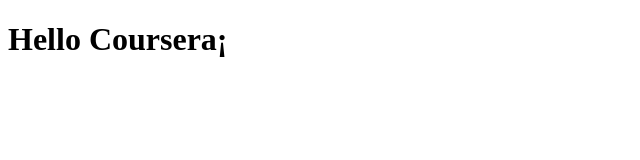
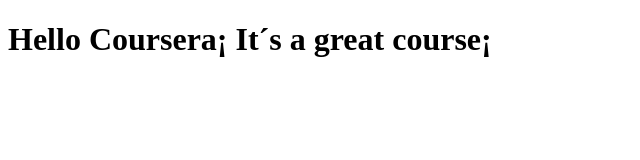
Before and after one commit to Codoflaco/coursera-test, a plain HTML site: page site/index.html in a window 1280 px wide. Shown: the whole page, without its empty margins (0-640 px from the left). Drawn offline with Linux system fonts and the light colour scheme.

Commit message:
A correction to our site.

```diff
--- a/site/index.html
+++ b/site/index.html
@@ -1,9 +1,9 @@
 <!DOCTYPE html>
 <html>
 <head>
-	<title>Hello Coursera¡ It´s a great course¡</title>
+	<title>Hello Coursera¡</title>
 </head>
 <body>
-<h1>Hello Coursera¡</h1>
+<h1>Hello Coursera¡  It´s a great course¡</h1>
 </body>
 </html>
```
